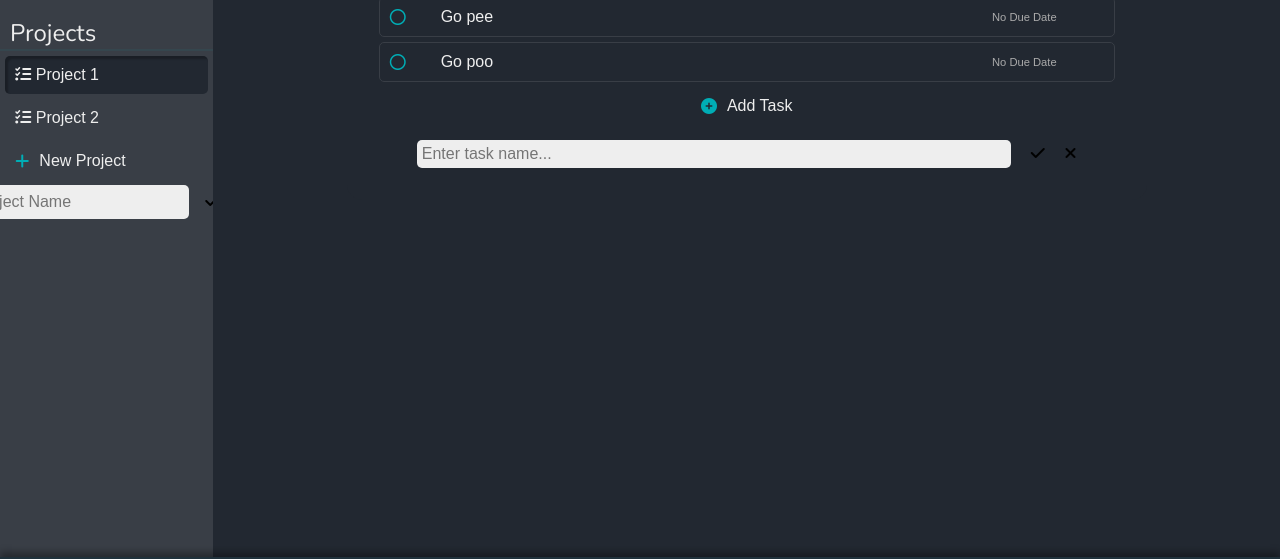
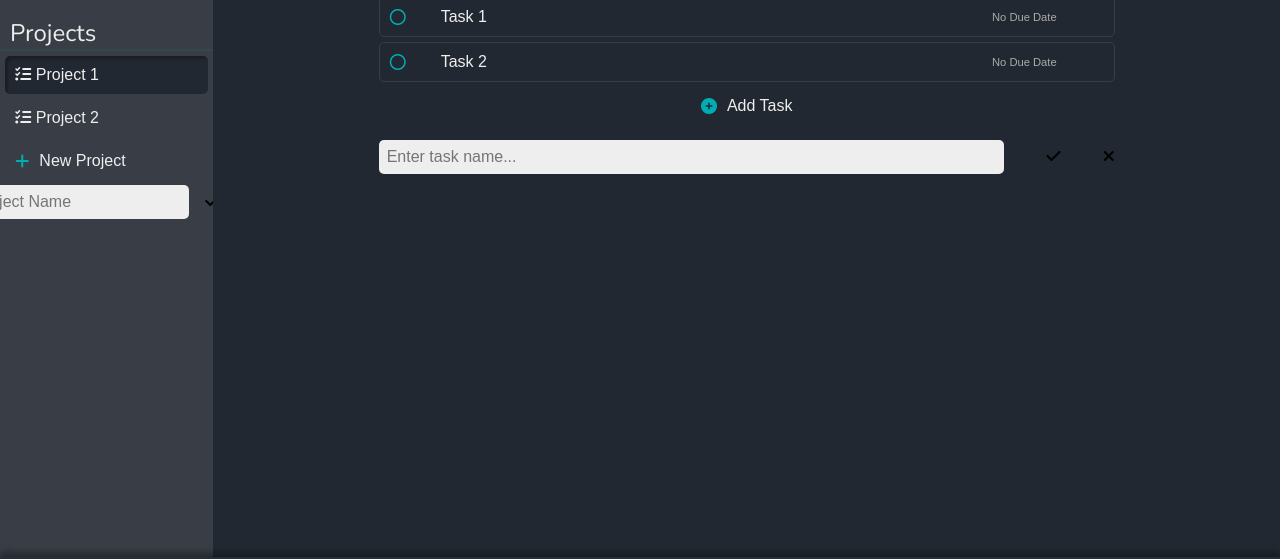
Before and after one commit to nronzel/TOP-ToDoList, a website built with webpack: page dist/index.html in a window 1280 px wide. Shown: the part 203-762 px from the top of the page. Built offline with nearby package versions, Linux system fonts and the light colour scheme.

Commit message:
tweaked new task popup layout

```diff
--- a/dist/index.html
+++ b/dist/index.html
@@ -77,7 +77,7 @@
           <button class="task">
             <div class="task-left">
               <i class="fa-regular fa-circle blue-svg"></i>
-              <p class="task-subject">Go pee</p>
+              <p class="task-subject">Task 1</p>
             </div>
             <div class="task-right">
               <p class="due-date">No Due Date</p>
@@ -87,7 +87,7 @@
           <button class="task">
             <div class="task-left">
               <i class="fa-regular fa-circle blue-svg"></i>
-              <span>Go poo</span>
+              <span>Task 2</span>
             </div>
             <div class="task-right">
               <p class="due-date">No Due Date</p>
--- a/dist/style.css
+++ b/dist/style.css
@@ -144,6 +144,23 @@ svg:hover {
   /* visibility: hidden; */
 }
 
+.add-task-popup {
+  display: flex;
+  justify-content: space-between;
+  width: 100%;
+  visibility: visible;
+}
+
+.new-task-input {
+  width: 85%;
+  padding: 8px;
+  background-color: var(--white);
+  border-radius: 5px;
+  border: none;
+  color: var(--dark-blue);
+  gap: 1rem;
+}
+
 .add-btn-popup,
 .close-popup {
   background: none;
@@ -152,7 +169,7 @@ svg:hover {
 
 .add-btn-popup > svg,
 .close-popup > svg {
-  font-size: 1.2rem;
+  font-size: 1.4rem;
 }
 
 .add-btn-popup> svg {
@@ -258,21 +275,7 @@ svg:hover {
   color: var(--med-grey);
 }
 
-.add-task-popup {
-  display: flex;
-  justify-content: space-evenly;
-  width: 95%;
-  visibility: visible;
-}
 
-.new-task-input {
-  width: 85%;
-  padding: 5px;
-  background-color: var(--white);
-  border-radius: 5px;
-  border: none;
-  color: var(--dark-blue);
-}
 
 /* Footer Content */
 .footer {
```
